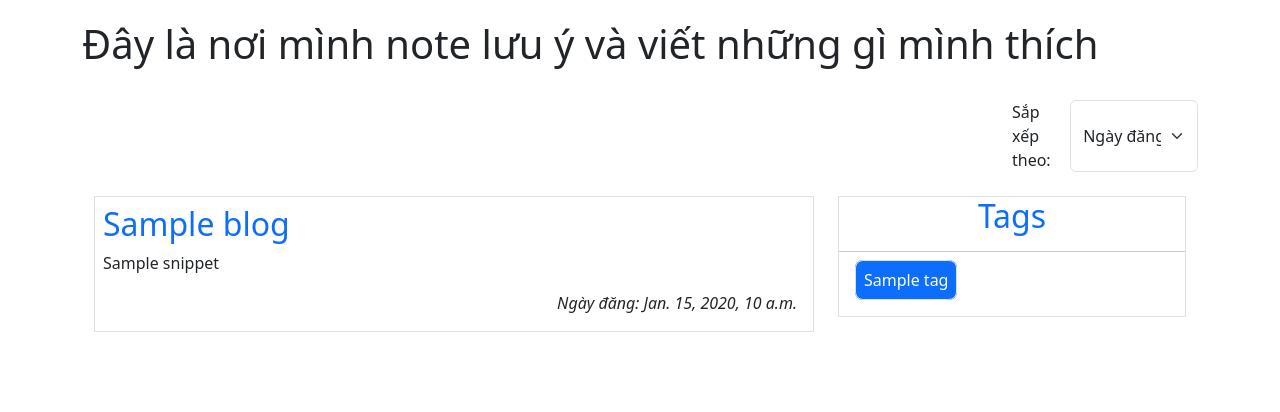
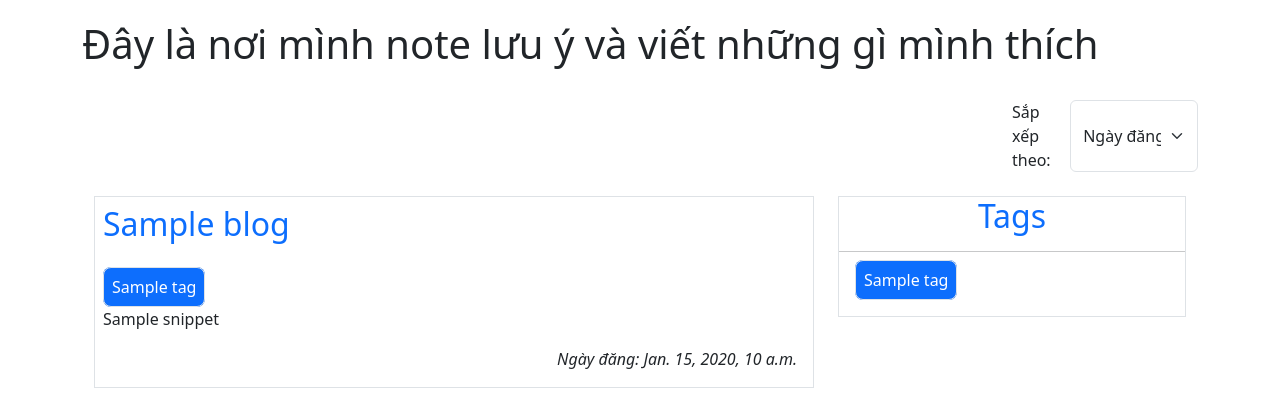
Before and after one commit to NguyenQuangMinh0504/my_website, a Django app: template django_my_website/templates/blog.html in a window 1280 px wide. Shown: the part 584-996 px from the top of the page. Before the commit the page ends 916 px from the top, so only its background shows below. Run offline with Django 4.2, Linux system fonts and the light colour scheme; the template is opened without the code that fills it: most values are stand-ins (such as "Sample title", 1, 10 or a date in 2020).

Commit message:
Update blog.html

```diff
--- a/django_my_website/templates/blog.html
+++ b/django_my_website/templates/blog.html
@@ -26,6 +26,10 @@
         {% for blog in blogs %}
             <article class="border">
                 <h2 class="mt-2 ms-2"><a href="{% url 'blog-detail' blog.title|slugify %}" style="text-decoration: none;">{{ blog.title }}</a></h2>
+                <br>
+                {% for tag in blog.tags %}
+                    <a href="#" class="tag-cloud-link border box bg-primary mx-2 p-2 rounded-3 text-white text-decoration-none">{{ tag.name }}</a>
+                {% endfor %}
                 <p class="mt-2 ms-2">{{ blog.snippet }}</p>
                 <p class="px-3 text-end"><i>Ngày đăng: {{blog.date}}</i></p>
             </article>
```
